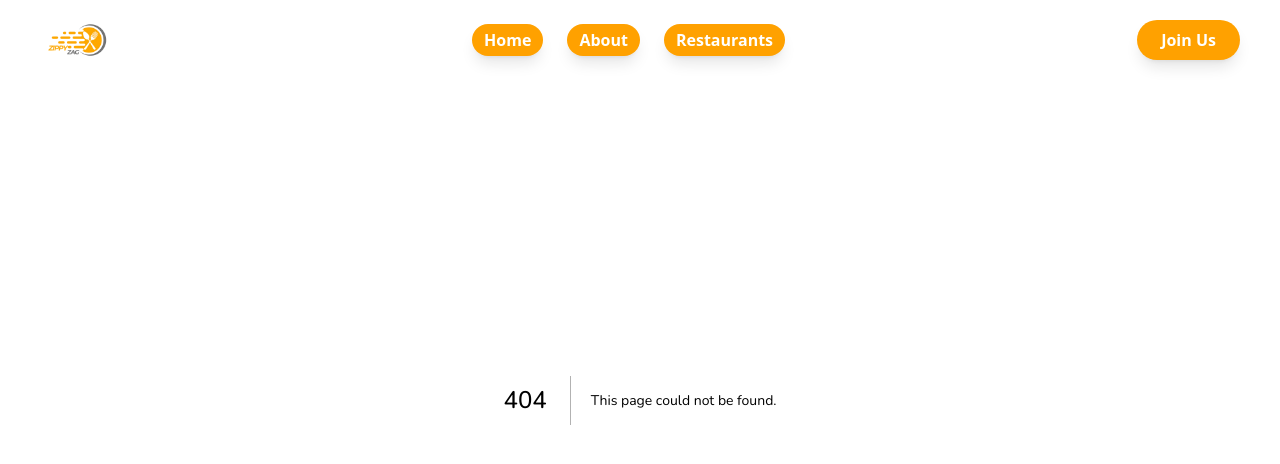
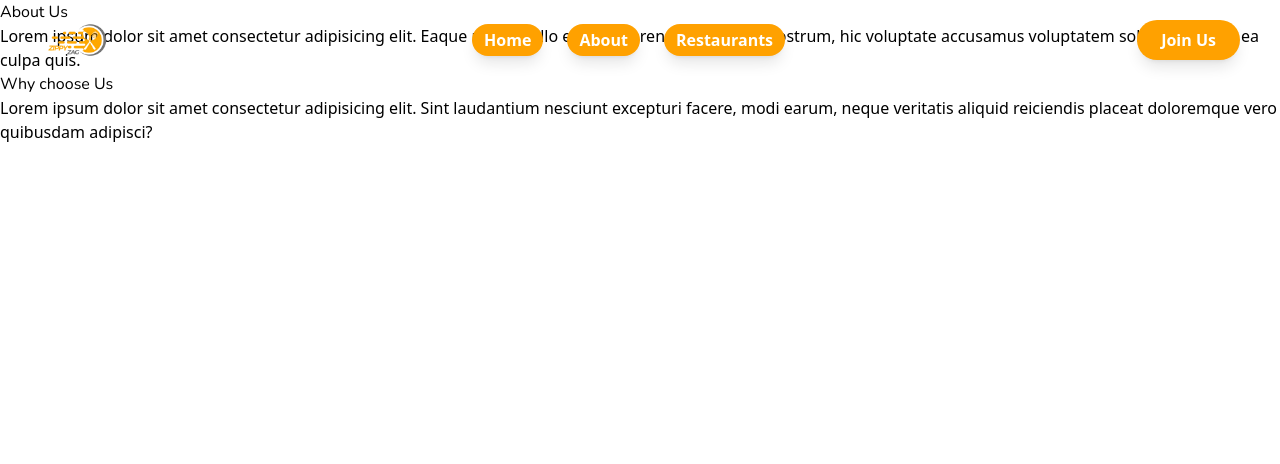
Before and after one commit to javidShabin/delivista-customer-page, a Next.js app: page /about-page in a window 1280 px wide. Before the commit this address had no page. Shown: the top 464 px of the page. Built offline with nearby package versions, Linux system fonts and the light colour scheme; a web font is replaced by a local one.

Commit message:
Create file for about page

```diff
--- /dev/null
+++ b/src/app/about-page/page.tsx
@@ -0,0 +1,35 @@
+"use client";
+import React from "react";
+
+const AboutPage = () => {
+  return (
+    <section>
+      <div className="container">
+        <div>
+          <h1>
+            About <span>Us</span>
+          </h1>
+          <p>
+            Lorem ipsum dolor sit amet consectetur adipisicing elit. Eaque
+            maxime illo esse perferendis magnam, nostrum, hic voluptate
+            accusamus voluptatem soluta deserunt ea culpa quis.
+          </p>
+        </div>
+
+        <div className="grid"></div>
+        <div>
+          <h2>
+            Why choose <span>Us</span>
+          </h2>
+          <p>
+            Lorem ipsum dolor sit amet consectetur adipisicing elit. Sint
+            laudantium nesciunt excepturi facere, modi earum, neque veritatis
+            aliquid reiciendis placeat doloremque vero quibusdam adipisci?
+          </p>
+        </div>
+      </div>
+    </section>
+  );
+};
+
+export default AboutPage;
--- a/src/components/Header.tsx
+++ b/src/components/Header.tsx
@@ -43,7 +43,7 @@ const Header = () => {
                   Home
                 </li>
               </Link>
-              <Link href={"/about"}>
+              <Link href={"/about-page"}>
                 <li className="font-semibold py-1 px-3 bg-[#ffa100] text-white rounded-full shadow-lg hover:shadow-[#ffa100] transition duration-300">
                   About
                 </li>
```
